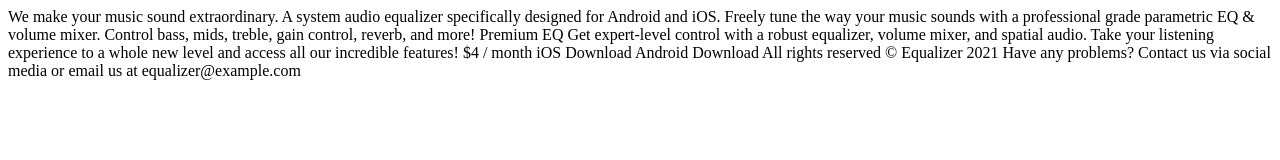
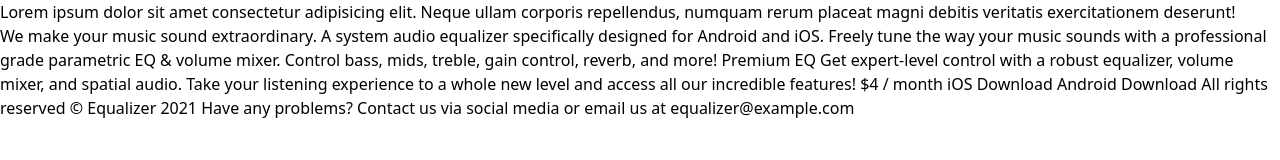
Before and after one commit to sqirum/FM-equalizer-landing-page, a plain HTML site: page index.html in a window 1280 px wide. Drawn offline with Linux system fonts and the light colour scheme.

Commit message:
config tailwind

```diff
--- a/index.html
+++ b/index.html
@@ -5,11 +5,11 @@
   <meta name="viewport" content="width=device-width, initial-scale=1.0">
 
   <link rel="icon" type="image/png" sizes="32x32" href="./assets/favicon-32x32.png">
-
+  <link rel="stylesheet" href="dist/tailwind.css">
   <title>Frontend Mentor | Equalizer landing page</title>
 </head>
 <body>
-
+  <p class="text-red-500">Lorem ipsum dolor sit amet consectetur adipisicing elit. Neque ullam corporis repellendus, numquam rerum placeat magni debitis veritatis exercitationem deserunt!</p>
   We make your music sound extraordinary.
 
   A system audio equalizer specifically designed for Android and iOS. Freely tune the
--- /dev/null
+++ b/src/tailwind.css
@@ -0,0 +1,10 @@
+/* ./src/tailwind.css */
+@tailwind base;
+@tailwind components;
+@tailwind utilities;
+
+@layer components {
+  .btn {
+    @apply px-4 py-2 bg-blue-600 text-white rounded;
+  }
+}
--- /dev/null
+++ b/tailwind.config.js
@@ -0,0 +1,9 @@
+/** @type {import('tailwindcss').Config} */
+module.exports = {
+  mode: 'jit',
+  content: [],
+  theme: {
+    extend: {},
+  },
+  plugins: [],
+}
```
Also changed, not shown: dist/tailwind.css (added).
